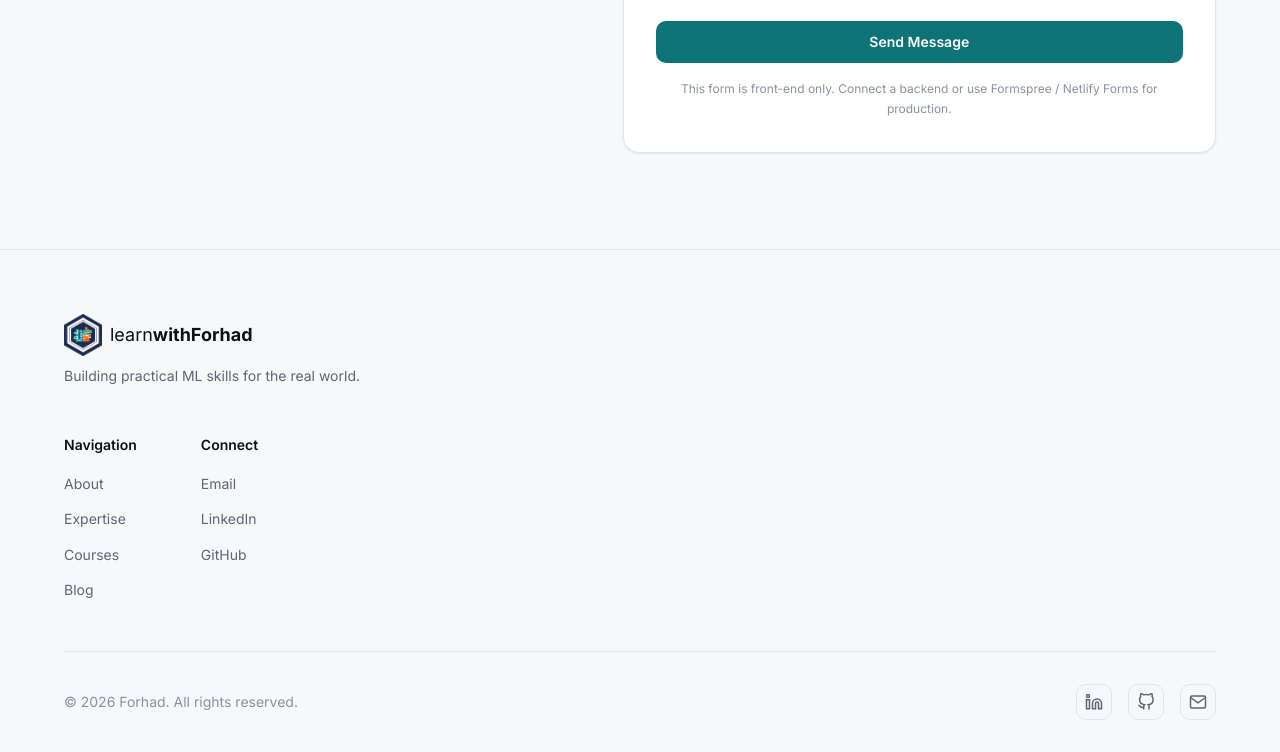
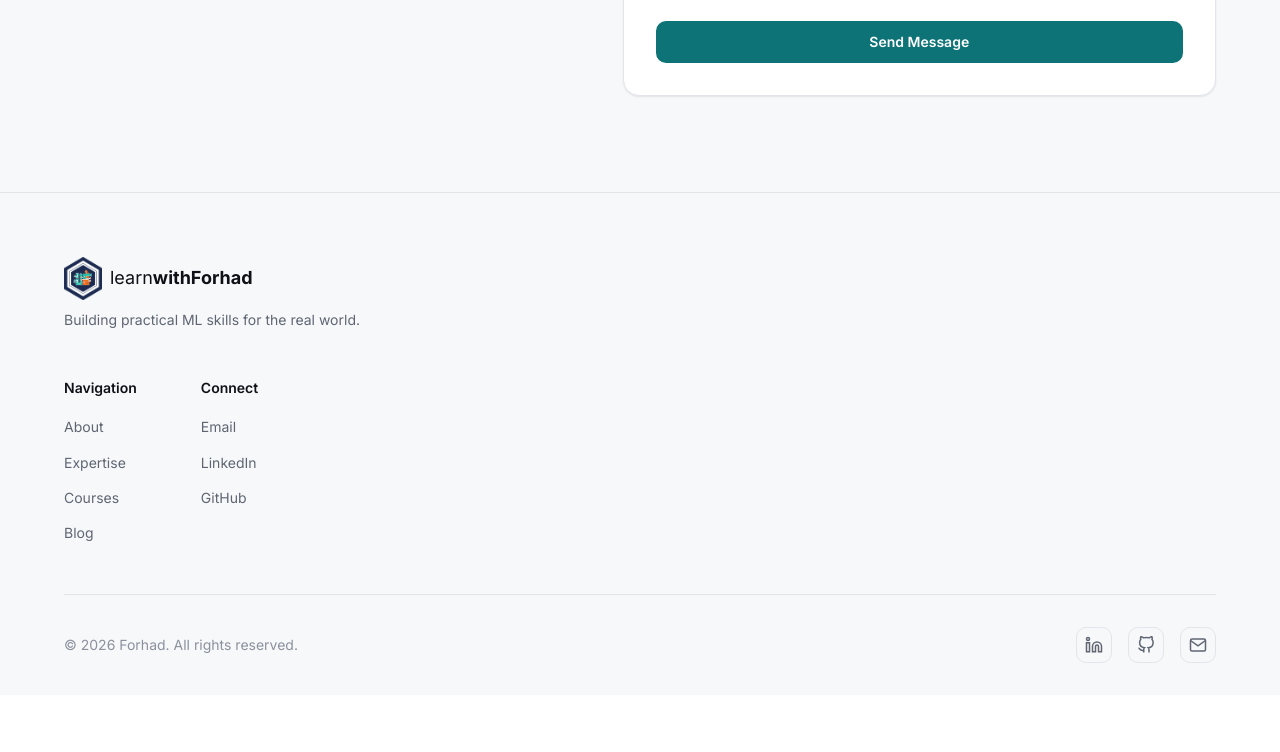
Before and after one commit to forhad-ds/learnwithforhad, a plain HTML site: page index.html in a window 1280 px wide. Shown: the part 6714-7466 px from the top of the page. After the commit the page ends 7409 px from the top, so only its background shows below. Drawn offline with Linux system fonts and the light colour scheme.

Commit message:
Commnet out form suggestions

```diff
--- a/index.html
+++ b/index.html
@@ -696,7 +696,7 @@ forecast <span class="code-keyword">&lt;-</span> model_spec <span class="code-ke
               <textarea id="message" name="message" rows="5" placeholder="Write your message..." required></textarea>
             </div>
             <button type="submit" class="btn btn-primary btn-full">Send Message</button>
-            <p class="form-note">This form is front-end only. Connect a backend or use Formspree / Netlify Forms for production.</p>
+            <!-- <p class="form-note">This form is front-end only. Connect a backend or use Formspree / Netlify Forms for production.</p> -->
           </form>
         </div>
       </div>
```
